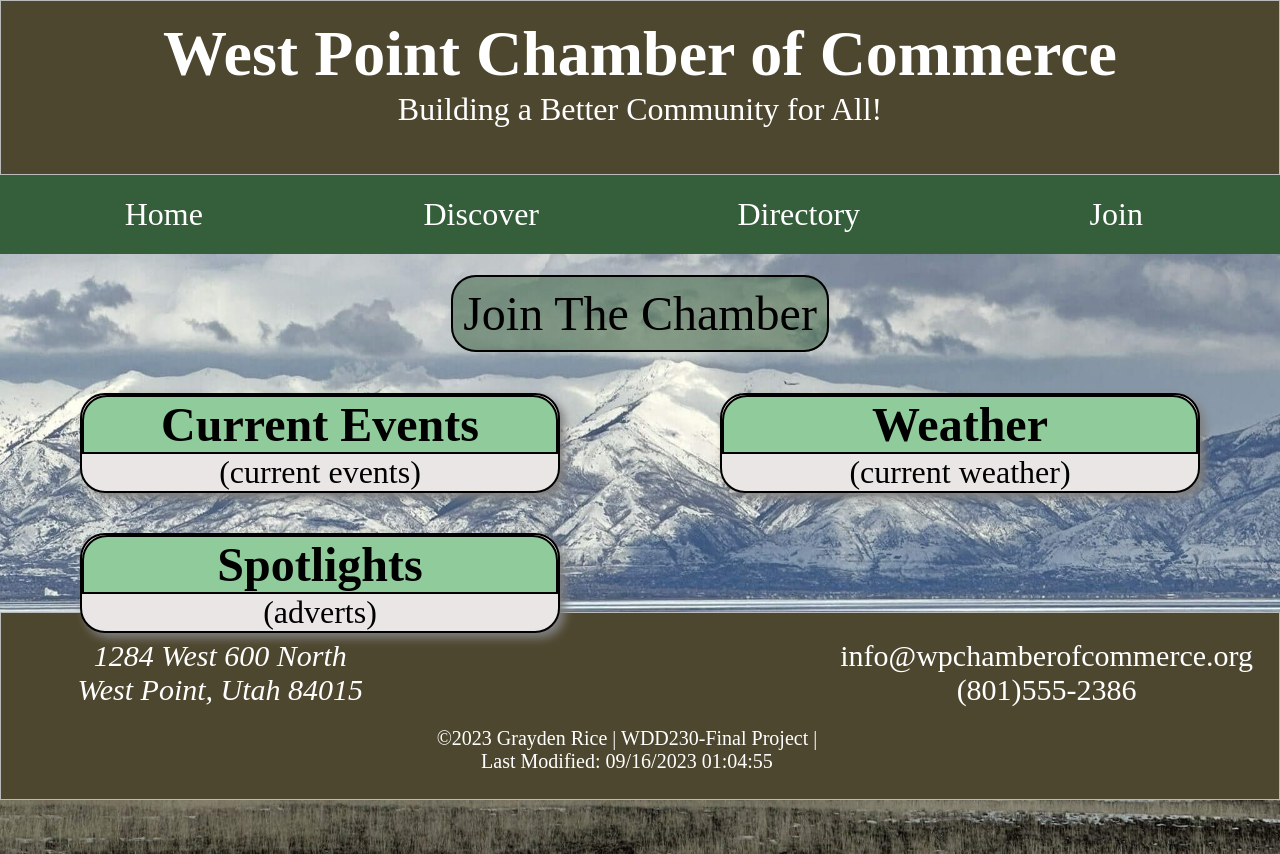
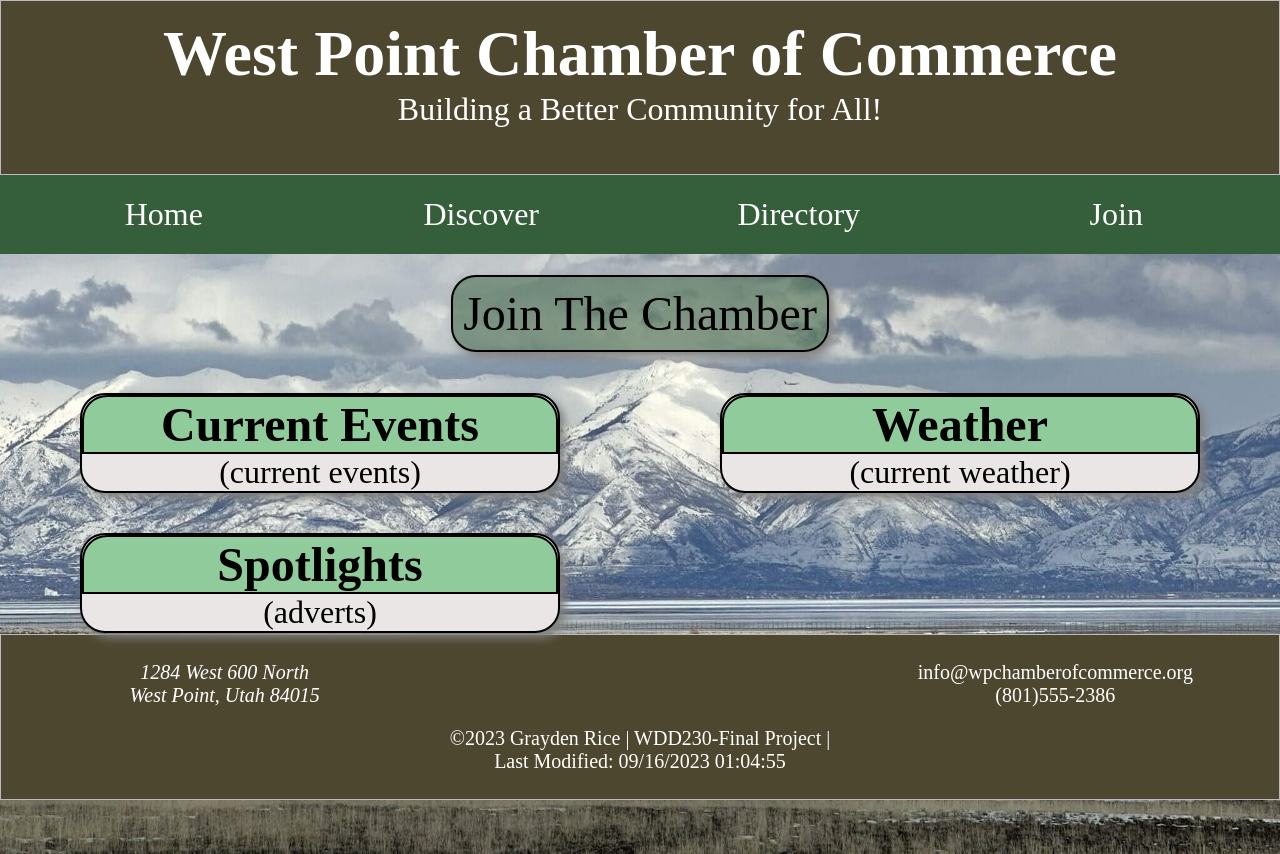
Before and after one commit to graydenrice/wdd230, a plain HTML site: page chamber/index.html in a window 1280 px wide. Drawn offline with Linux system fonts and the light colour scheme.

Commit message:
chamber home page

```diff
--- a/chamber/styles/base.css
+++ b/chamber/styles/base.css
@@ -107,6 +107,7 @@ main {
     padding: 10px;
     border: 2px solid black;
     border-radius: 25px;
+    box-shadow: 5px 5px 10px gray;
     font-size: 3rem;
     background-color: rgba(53, 94, 59, .5);
     color: black;
--- a/chamber/styles/larger.css
+++ b/chamber/styles/larger.css
@@ -39,7 +39,7 @@
         bottom: 0;
         width: 100%;
         z-index: -1;
-        font-size: 30px;
+        font-size: 20px;
         text-align: center;
     }
 
```
